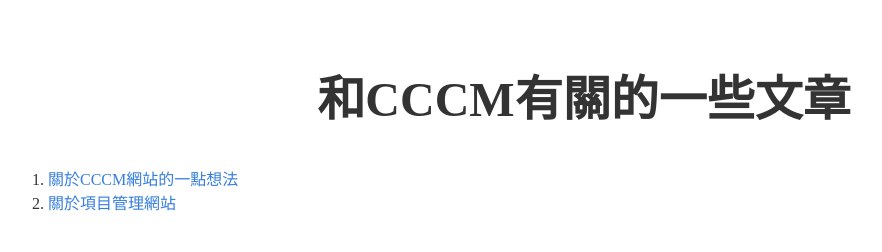
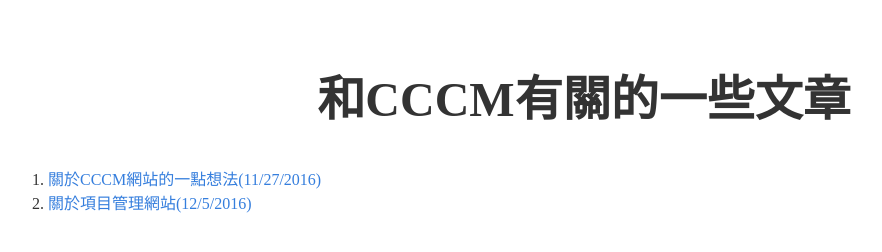
Before and after one commit to vince-work/cccm.vince.work, a plain HTML site: page index.html in a window 1280 px wide. Shown: the whole page, without its empty margins (56-938 px from the left). Drawn offline with nearby package versions, Linux system fonts and the light colour scheme.

Commit message:
Update index.html

```diff
--- a/index.html
+++ b/index.html
@@ -11,8 +11,8 @@
     <main class="black-80 fw5 pa3 pa4-m ph5-l pv4-l lh-copy">
       <h1 class="tc f1">和CCCM有關的一些文章</h1>
       <ol>
-        <li><a href="/website.html" class="link dim blue">關於CCCM網站的一點想法</a></li>
-        <li><a href="/projectmanagement.html" class="link dim blue">關於項目管理網站</a></li>
+        <li><a href="/website.html" class="link dim blue">關於CCCM網站的一點想法(11/27/2016)</a></li>
+        <li><a href="/projectmanagement.html" class="link dim blue">關於項目管理網站(12/5/2016)</a></li>
       </ol>
     </main>
     <!-- Start of StatCounter Code for Default Guide -->
```
